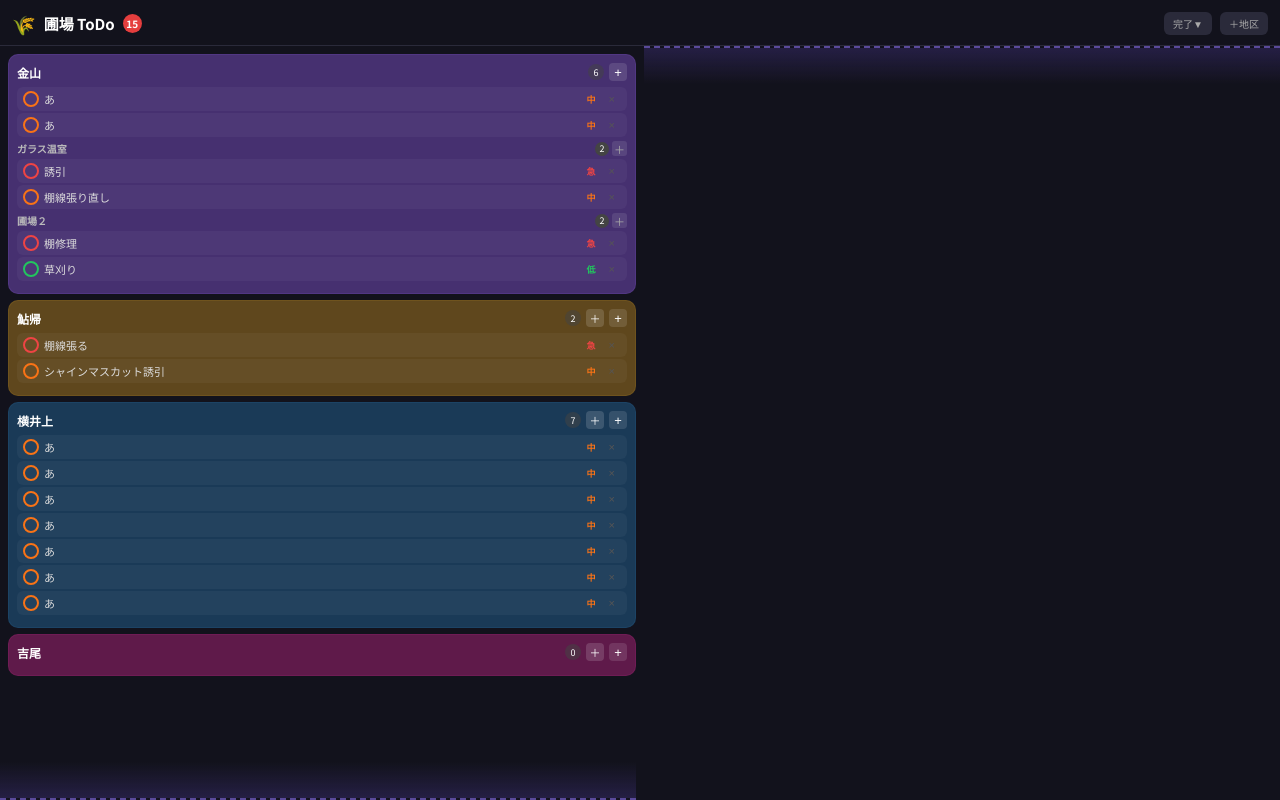
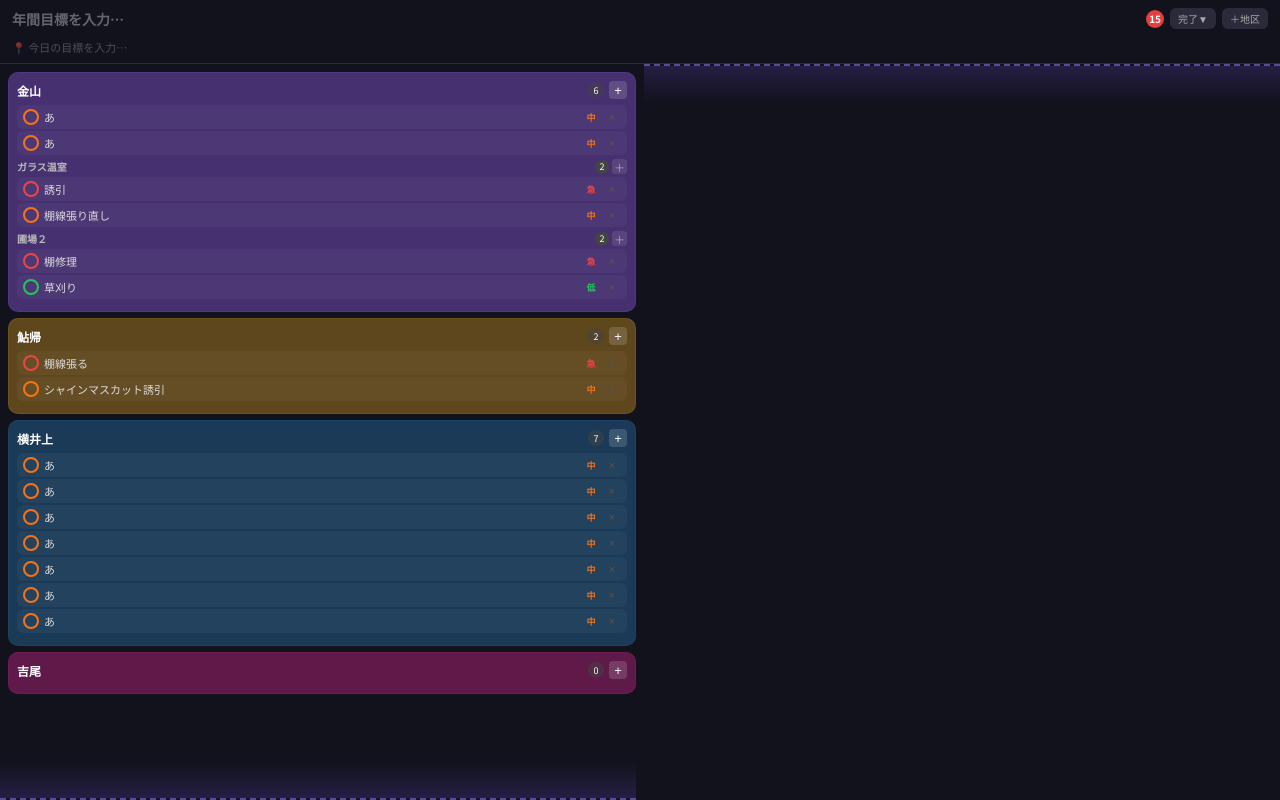
Before and after one commit to grapecampland/-todo, a React (Vite) app: page / in a window 1280 px wide. Built offline with nearby package versions, Linux system fonts and the light colour scheme.

Commit message:
Refactor task and group addition logic
Refactor button functionality for task and group addition based on area groups' conditions. Add state management for year and today goals with editable inputs.

```diff
--- a/src/main.jsx
+++ b/src/main.jsx
@@ -369,15 +369,15 @@ function AreaCard({ area, onUpdate, onDelete, onAddTask }) {
           fontSize:9, display:"flex", alignItems:"center", justifyContent:"center", flexShrink:0 }}>
           {total}
         </span>
-        {/* 圃場が1つ(name=null)のときはここに直接タスク追加ボタンも並べる */}
-        {area.groups.length === 1 && area.groups[0].name === null && (
-          <button onClick={() => onAddTask(area.id, area.groups[0].id)}
-            style={{ background:"rgba(255,255,255,0.15)", border:"none", borderRadius:4, color:"#fff",
-              cursor:"pointer", width:18, height:18, fontSize:11, display:"flex",
-              alignItems:"center", justifyContent:"center" }}>＋</button>
-        )}
-        <button onClick={e => { e.stopPropagation(); addGroup(); }}
-          style={{ background:"rgba(255,255,255,0.12)", border:"none", borderRadius:4, color:"#fff",
+        {/* 圃場が1つ(名前なし)→タスク追加、複数→圃場追加 */}
+        <button onClick={e => {
+          e.stopPropagation();
+          if (area.groups.length === 1 && area.groups[0].name === null) {
+            onAddTask(area.id, area.groups[0].id);
+          } else {
+            addGroup();
+          }
+        }} style={{ background:"rgba(255,255,255,0.15)", border:"none", borderRadius:4, color:"#fff",
           cursor:"pointer", width:18, height:18, fontSize:13, display:"flex",
           alignItems:"center", justifyContent:"center" }}>+</button>
       </div>
@@ -465,24 +465,53 @@ function App() {
 
   const total = areas.reduce((s,a) => s + a.groups.reduce((gs,g) => gs + g.tasks.filter(t=>!t.done).length, 0), 0);
 
+  const [yearGoal, setYearGoal] = useState("年間目標を入力…");
+  const [todayGoal, setTodayGoal] = useState("今日の目標を入力…");
+  const [editYear, setEditYear] = useState(false);
+  const [editToday, setEditToday] = useState(false);
+
   return (
     <div style={{ height:"100vh", display:"flex", flexDirection:"column",
       background:"#12121c", fontFamily:"'Hiragino Kaku Gothic ProN','Noto Sans JP',sans-serif",
       color:"#fff", overflow:"hidden" }}>
 
-      <div style={{ display:"flex", alignItems:"center", gap:8, padding:"10px 12px 8px",
-        borderBottom:"1px solid #2a2a3a", flexShrink:0 }}>
-        <span style={{ fontSize:19 }}>🌾</span>
-        <span style={{ fontWeight:"bold", fontSize:15 }}>圃場 ToDo</span>
-        <span style={{ background:"#e53e3e", color:"#fff", borderRadius:"50%", width:19, height:19,
-          fontSize:10, display:"flex", alignItems:"center", justifyContent:"center", fontWeight:"bold" }}>
+      <div style={{ padding:"8px 12px 6px", borderBottom:"1px solid #2a2a3a", flexShrink:0 }}>
+        {/* 1行目：年間目標 + バッジ + ボタン */}
+        <div style={{ display:"flex", alignItems:"center", gap:6, marginBottom:4 }}>
+          {editYear
+            ? <input autoFocus value={yearGoal} onChange={e => setYearGoal(e.target.value)}
+                onBlur={() => setEditYear(false)}
+                onKeyDown={e => e.key==="Enter" && setEditYear(false)}
+                style={{ flex:1, background:"transparent", border:"none", borderBottom:"1px solid #aaa",
+                  color:"#fff", fontSize:14, fontWeight:"bold", outline:"none" }} />
+            : <span onClick={() => setEditYear(true)}
+                style={{ flex:1, fontWeight:"bold", fontSize:14, color:"#fff", cursor:"text",
+                  opacity: yearGoal==="年間目標を入力…" ? 0.35 : 1 }}>
+                {yearGoal}
+              </span>
+          }
+          <span style={{ background:"#e53e3e", color:"#fff", borderRadius:"50%", width:18, height:18,
+            fontSize:10, display:"flex", alignItems:"center", justifyContent:"center", fontWeight:"bold", flexShrink:0 }}>
             {total}
           </span>
-        <div style={{ flex:1 }} />
           <button style={{ background:"#2a2a3a", border:"none", borderRadius:6,
-          color:"#aaa", padding:"4px 9px", fontSize:10, cursor:"pointer" }}>完了▼</button>
+            color:"#aaa", padding:"3px 8px", fontSize:10, cursor:"pointer", flexShrink:0 }}>完了▼</button>
           <button onClick={() => setModal(true)} style={{ background:"#2a2a3a", border:"none", borderRadius:6,
-          color:"#aaa", padding:"4px 9px", fontSize:10, cursor:"pointer" }}>＋地区</button>
+            color:"#aaa", padding:"3px 8px", fontSize:10, cursor:"pointer", flexShrink:0 }}>＋地区</button>
+        </div>
+        {/* 2行目：今日の目標 */}
+        {editToday
+          ? <input autoFocus value={todayGoal} onChange={e => setTodayGoal(e.target.value)}
+              onBlur={() => setEditToday(false)}
+              onKeyDown={e => e.key==="Enter" && setEditToday(false)}
+              style={{ width:"100%", background:"transparent", border:"none", borderBottom:"1px solid #555",
+                color:"#aaa", fontSize:11, outline:"none", boxSizing:"border-box" }} />
+          : <span onClick={() => setEditToday(true)}
+              style={{ fontSize:11, color:"#888", cursor:"text",
+                opacity: todayGoal==="今日の目標を入力…" ? 0.5 : 1 }}>
+              📍 {todayGoal}
+            </span>
+        }
       </div>
 
       {toast && (
```
Lines whose indentation alone changed are shown as unchanged.
